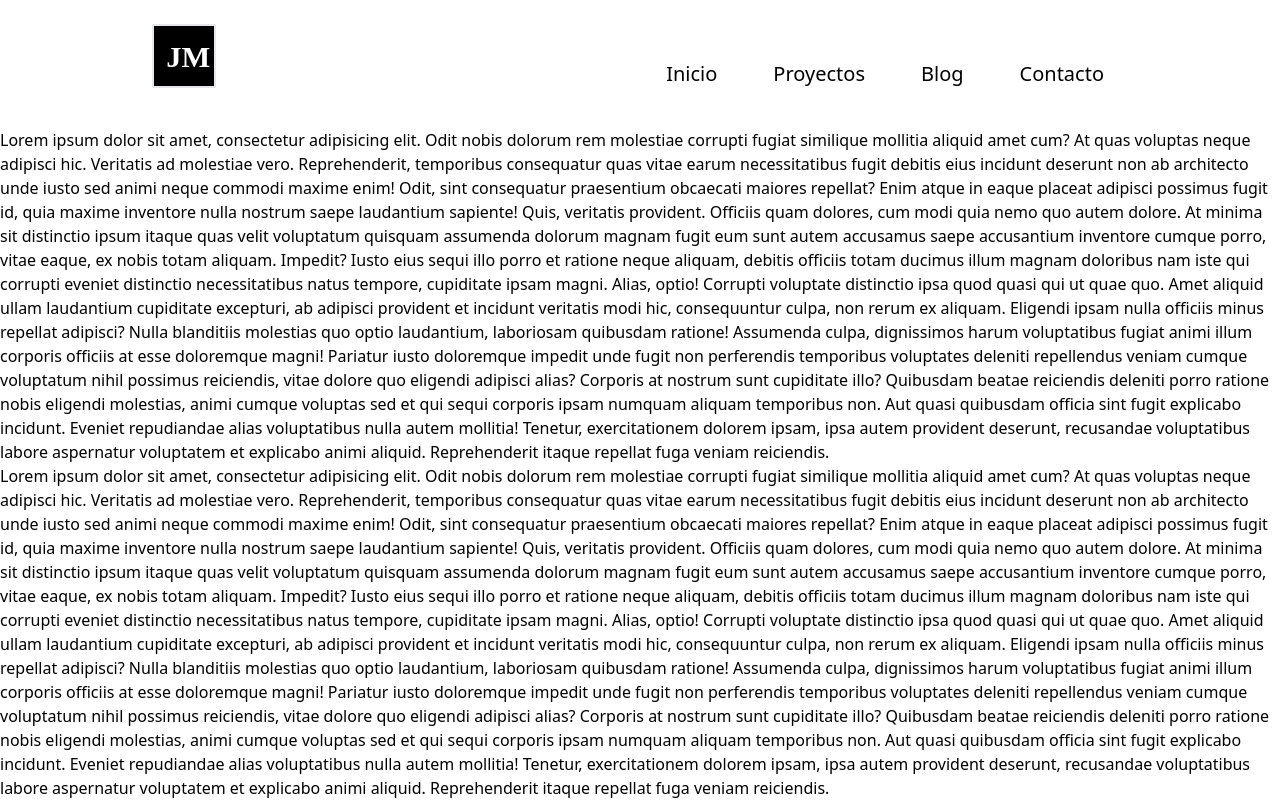
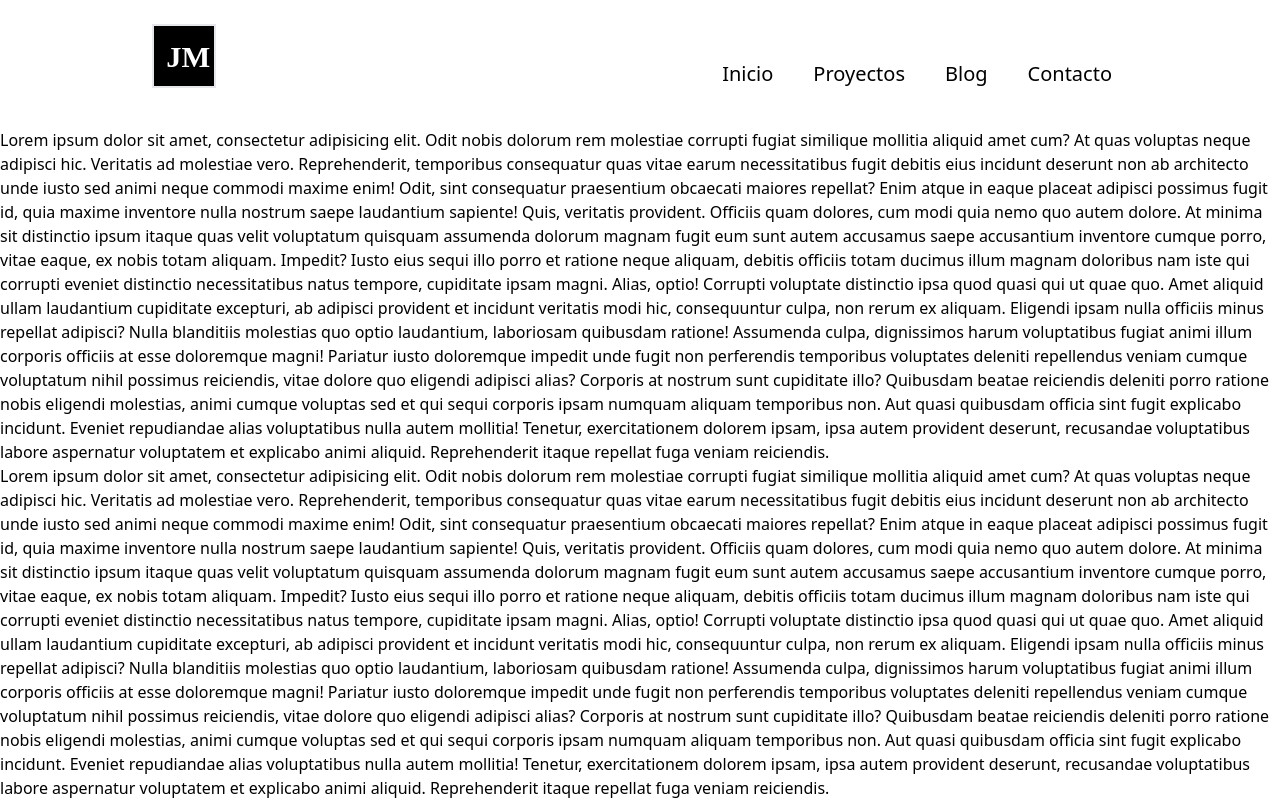
Before and after one commit to pacoMaldonado/a, an Angular app: page / in a window 1280 px wide. Shown: the top 800 px of the page. Built offline with nearby package versions, Linux system fonts and the light colour scheme.

Commit message:
Diseño inicial opciones menú

```diff
--- a/src/app/components/navbar/navbar.component.html
+++ b/src/app/components/navbar/navbar.component.html
@@ -11,18 +11,19 @@
         height="60" />
     </div>
     <div class="">
-      <ul class="flex items-end h-full space-x-6 px-2 text-xl font-medium">
+      <ul
+        class="hidden items-end h-full space-x-6 px-2 text-xl font-medium md:flex">
         <li>
-          <a class="block px-4"> Inicio </a>
+          <a class="block px-2"> Inicio </a>
         </li>
         <li>
-          <a class="block px-4"> Proyectos </a>
+          <a class="block px-2"> Proyectos </a>
         </li>
         <li>
-          <a class="block px-4"> Blog </a>
+          <a class="block px-2"> Blog </a>
         </li>
         <li>
-          <a class="block px-4"> Contacto </a>
+          <a class="block px-2"> Contacto </a>
         </li>
       </ul>
     </div>
--- a/src/index.html
+++ b/src/index.html
@@ -7,7 +7,7 @@
     <meta name="viewport" content="width=device-width, initial-scale=1" />
     <link rel="icon" type="image/x-icon" href="favicon.ico" />
   </head>
-  <body>
+  <bod class="cursor-default">
     <app-root></app-root>
-  </body>
+  </bod>
 </html>
```
